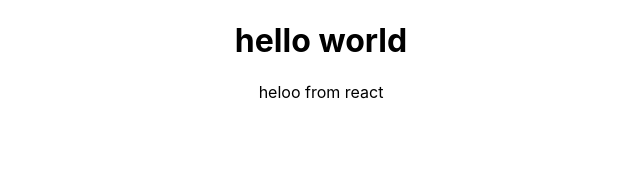
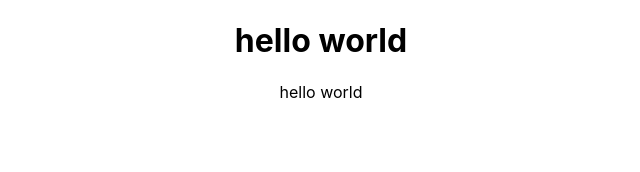
Before and after one commit to artahir777/mern-react-course, a React (Create React App) app: page / in a window 1280 px wide. Shown: the top 172 px of the page, without its empty margins (319-959 px from the left). Built offline with nearby package versions, Linux system fonts and the light colour scheme.

Commit message:
CHanges made to Appjs

```diff
--- a/src/App.js
+++ b/src/App.js
@@ -4,7 +4,7 @@ function App() {
   return (
     <div className="App">
       <h1>hello world</h1>
-      <p> heloo from react </p>
+      <p> hello world </p>
 
     </div>
   );
```
